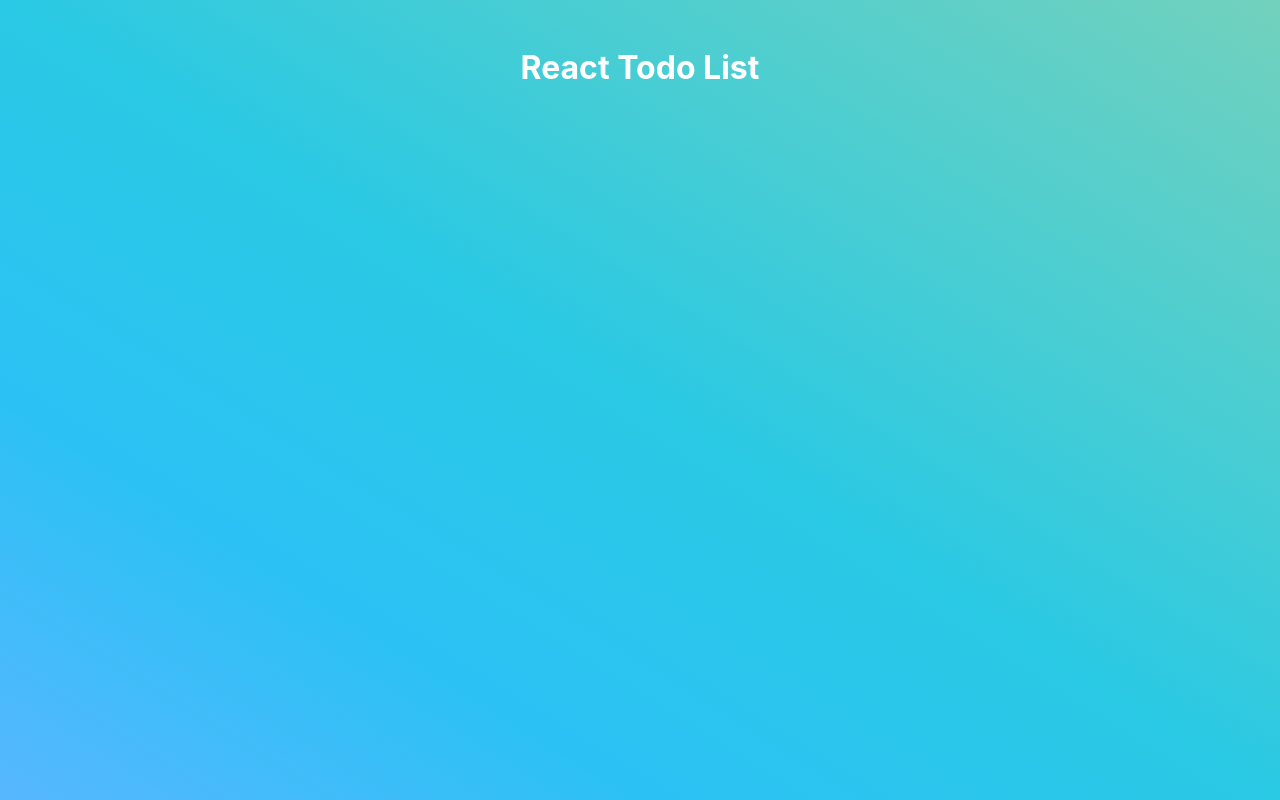
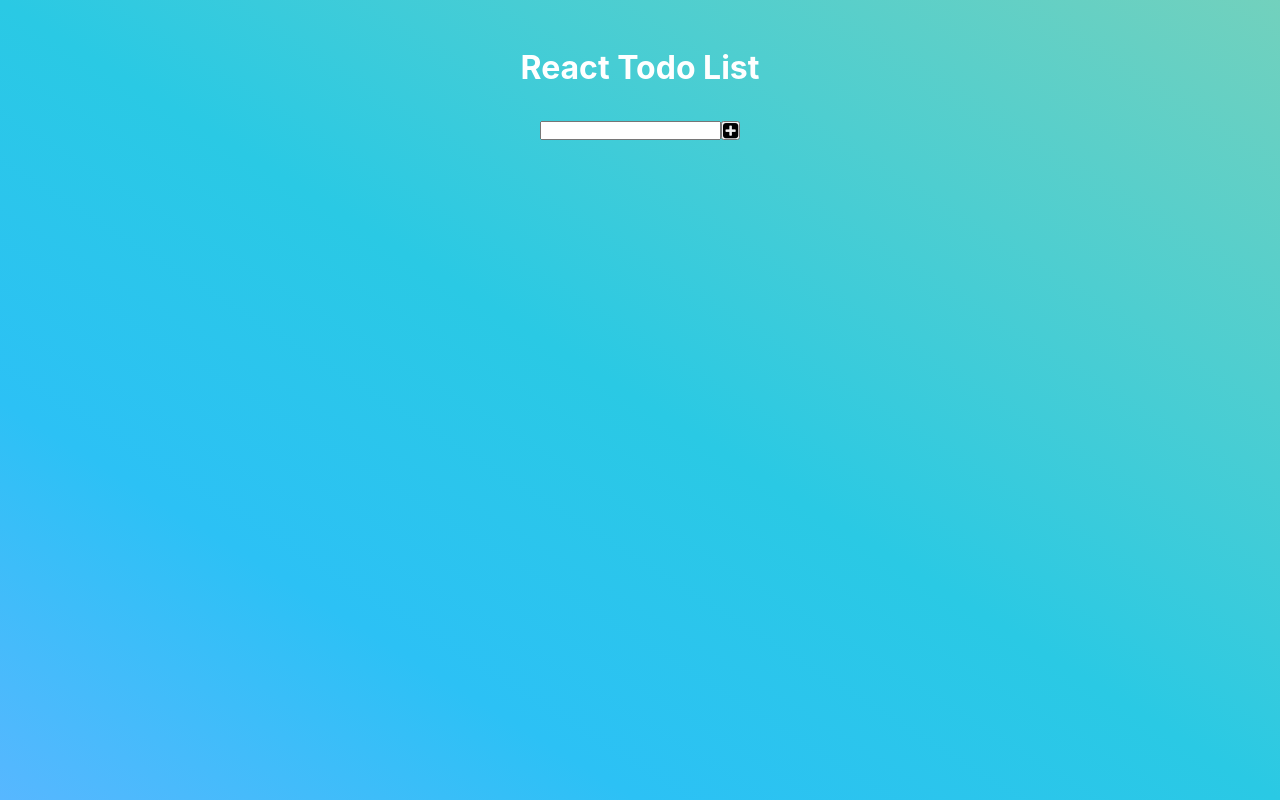
Before and after one commit to ArminWhoCode/react-todo, a React (Create React App) app: page / in a window 1280 px wide. Built offline with nearby package versions, Linux system fonts and the light colour scheme.

Commit message:
create Form component

```diff
--- /dev/null
+++ b/src/Components/Form/Form.jsx
@@ -0,0 +1,14 @@
+import React from "react";
+
+const Form = () => {
+  return (
+    <form>
+      <input type="text" />
+      <button type="submit">
+        <i className="fa fa-plus-square fa-lg"></i>
+      </button>
+    </form>
+  );
+};
+
+export default Form;
--- a/src/Containers/App.jsx
+++ b/src/Containers/App.jsx
@@ -1,10 +1,14 @@
 import React from "react";
 import "./App.scss";
+
+//import components
+import Form from "../Components/Form/Form";
 
 function App() {
   return (
     <div className="App">
       <h1 className="App__header">React Todo List</h1>
+      <Form />
     </div>
   );
 }
```
